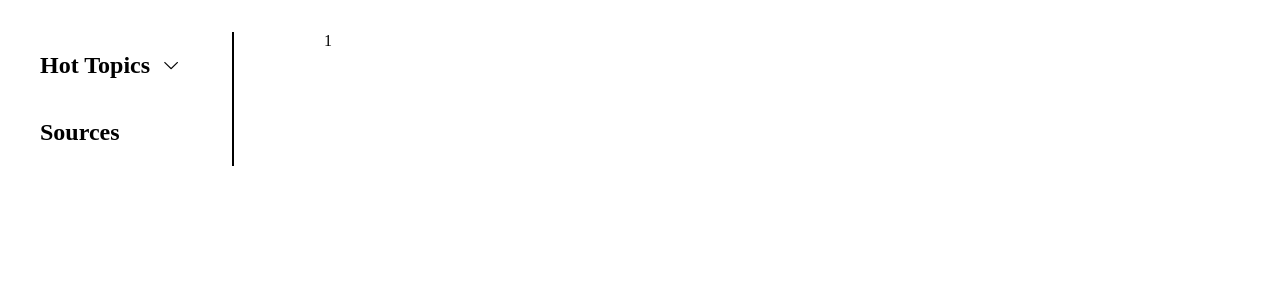
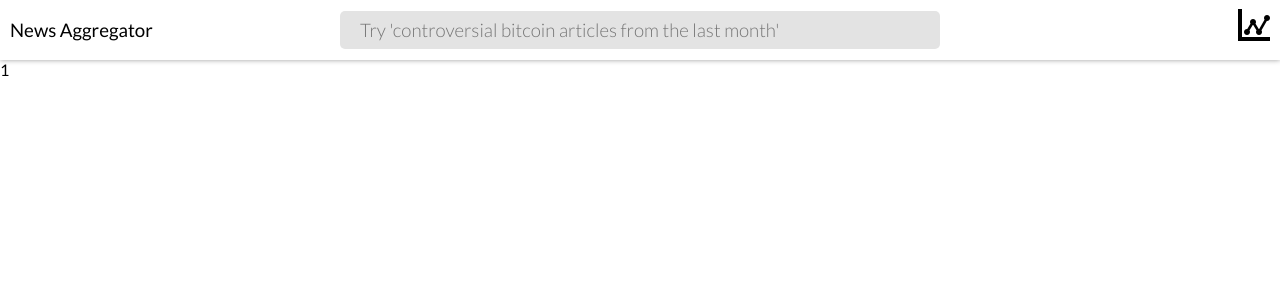
Before and after one commit to alan-luo/hackprinceton-19, a Flask app: page /view-source-stats/1 in a window 1280 px wide. Shown: the top 300 px of the page. Run offline with Flask 2, Linux system fonts and the light colour scheme; some web fonts are replaced.

Commit message:
style overhaul

```diff
--- a/static/css/style.css
+++ b/static/css/style.css
@@ -1,68 +1,169 @@
+:root {
+	--header-height:60px;
+	--box-size:250px;
+	/*line-height:calc(var(--header-height) + 10px);*/
+}
+body, input {
+	font-family:"Lato", sans-serif;
+}
 body {
-	font-family:"Noto Serif JP", serif;
+	margin:0;
+	padding:0;
 }
-.nav {
-	float:left;
-	width:15%;
-	border-right:2px solid black;
-	margin-left:2em;
+.header {
 	position:fixed;
-}
-.nav h3 {
-	font-weight:400;
-}
-a {
-	color:black;
-	text-decoration: none;
+	top:0;
+	left:0;
+	height:var(--header-height);
+	display:flex;
+	width:100%;
+	flex-direction:row;
+	justify-content: space-between;
+	background:white;
+	box-shadow:0 0 5px rgba(0, 0, 0, 0.4);
+	z-index:5;
 }
 .container {
-	width:65%;
-	margin-top:2em;
-	margin-left:25%;
+	position:relative;
+	margin-top:var(--header-height);
 }
-.newswrapper {
-
+.logo h1 {
+	font-size:14pt;
+	margin:0;
+	margin-left:10px;
+	font-weight:400;
+	line-height:var(--header-height);
 }
-.newswrapper h2 {
-	font-size:24pt;
-	font-weight:500;
+.logo, .graph-link {
+	width:200px;
 }
-.news-links {
-	font-size:16pt;
-	font-weight:400;
-}
-.news-link {
-	margin:0.5em auto;
-}
-.link-title {
-
-}
-.link-label {
-	font-weight:200;
-	color:#999;
-	font-size:12pt;
-}
-.dropdown h3{
-	margin:4px;
-}
-.hot-topics {
-	margin:0;
-	padding:0;
-	display:flex;
-	flex-direction: row;
-}
-.hot-topics h2 {
-	margin-right:10px;
-}
-.icon-wrapper {
-	transition: all 0.2s;
-	display:inline-block;
-	transform:rotate(180deg);
+.search {
 	display:flex;
 	flex-direction: column;
 	justify-content: space-around;
 }
-.hot-topics .icon-wrapper.rotated {
-	color:#e3e3e3;
-	transform:rotate(0);
+.search input{
+	font-size:14pt;
+	border-radius:5px;
+	background:#e3e3e3;
+	border:none;
+	outline:none;
+	padding:8px 20px;
+	color:#888;
+	font-weight:300;
+	width:600px;
+
 }
+
+.graph-link {
+	display:flex;
+	flex-direction: row-reverse;
+}
+.graph-link span {
+	font-size:24pt;
+	margin-right:10px;
+	margin-top:9px;
+}
+.stream-nav {
+	width:calc(100% - 20px);
+	margin-left:10px;
+	margin-right:10px;
+	height:40px;
+	border-bottom:1px solid #e3e3e3;
+}
+.stream-nav p {
+	/*text-transform: uppercase;*/
+	margin:0;
+	padding:0;
+	line-height:40px;
+	display:inline-block;
+}
+.stream-nav div {
+	display:inline-block;
+	margin-left:10px;
+}
+.stream-nav div input, .stream-nav div span {
+	height:20px;
+	font-size:10pt;
+	padding:3px;
+	border-radius:8px;
+}
+.stream-nav div input {
+	background:#e3e3e3;
+	outline: none;
+	border: none;
+}
+.stream-nav div span {
+	border:1px solid #999;
+}
+.stream-nav div span:before {
+	content:'x';
+	margin-right:10px;
+	color:#aaa;
+}
+.stream {
+	width:100%;
+	height:calc(var(--box-size) + 20px);
+	display:flex;
+	flex-direction: row;
+	flex-wrap: nowrap;
+	overflow-x: auto;
+	overflow-y: hidden;
+
+}
+.stream-item {
+	width:var(--box-size);
+	height:var(--box-size);
+	border:1px solid gray;
+	margin:10px;
+	border-radius:5px;
+	position:relative;
+	display:flex;
+	flex-direction: column;
+	justify-content: space-between;
+	float:left;
+	flex:0 0 auto;
+
+}
+.si-header {
+	top:0;
+	/*position:absolute;*/
+	width:100%;
+	height:40px;
+}
+.si-header h3 {
+	margin:0;
+	padding:0;
+	line-height:40px;
+	margin-left:10px;
+	margin-right:10px;
+	margin-top:10px;
+	white-space: nowrap;
+	overflow-x:scroll;
+}
+.si-header h3 a {
+	text-decoration: none;
+	color:black;
+}
+.si-body {
+	flex-grow:1;
+}
+.si-body p {
+	margin:0;
+	margin:10px;
+	font-family: "Noto Serif JP", serif;
+	font-size:10pt;
+}
+.si-footer {
+	bottom:0;
+	/*position:absolute;*/
+	width:100%;
+}
+.si-footer p {
+	margin:0;
+	padding:0;
+	margin:10px;
+	font-weight:300;
+	font-size:10pt;
+	color:#888;
+}
--- a/templates/layout.html
+++ b/templates/layout.html
@@ -1,42 +1,24 @@
 <html>
 	<head>
 		{% block head %}
-		<link href="https://fonts.googleapis.com/css?family=Noto+Serif+JP:200,400,500,700&display=swap" rel="stylesheet">
-		<link rel="stylesheet" href="/static/css/style.css">
-		<link rel="stylesheet" href="/static/css/fontello.css">
-		<script
-  src="https://code.jquery.com/jquery-3.4.1.min.js"
-  integrity="sha256-CSXorXvZcTkaix6Yvo6HppcZGetbYMGWSFlBw8HfCJo="
-  crossorigin="anonymous"></script>
+		<link href="https://fonts.googleapis.com/css?family=Lato:300,400|Noto+Serif+JP:400,700&display=swap" rel="stylesheet">
+		<link rel="stylesheet" href="../static/css/style.css">
+		<link rel="stylesheet" href="../static/css/icomoon.css">
 
 		<title>{% block title %}{% endblock %}</title>
 		{% endblock %}
 	</head>
 	<body>
-		<div class="nav">
-			<div class="hot-topics">
-				<h2><a href="/">Hot Topics</a></h2>
-				<div onclick="toggle();"class="icon-wrapper" id="dropdown-icon"><span class="icon-up-open-big"></span></div>
+		<div class="header">
+			<div class="logo"><h1>News Aggregator</h1></div>
+
+			<div class="search"><input type="text" placeholder="Try 'controversial bitcoin articles from the last month'"></div>
+
+			<div class="graph-link">
+				<span class="icon-stats-dots"></span>
 			</div>
-			<div class="dropdown" id="dropdown">
-				{% for topic in topics_list %}
-				<h3><a href="/topic/{{ topic }}">{{ topic }}</a></h3>
-				{% endfor %}
-			</div>
-			<h2><a href="/viz">Sources</a></h2>
 		</div>
-		<script>
-			$(".dropdown").slideUp({duration: 0});
-			function toggle() {
-				if($("#dropdown-icon").hasClass("rotated")) {
-					$(".dropdown").slideUp();
-					$("#dropdown-icon").removeClass("rotated");
-				} else {
-					$(".dropdown").slideDown();
-					$("#dropdown-icon").addClass("rotated");
-				}
-			}
-		</script>
+
 		<div class="container">
 			{% block content %}
 			{% endblock %}
```
Also changed, not shown: static/css/style_old.css (added, +68 -0 lines), templates/index.html (+17 -11 lines), templates/layouting.html (added, +182 -0 lines), templates/topic.html (+20 -14 lines).
